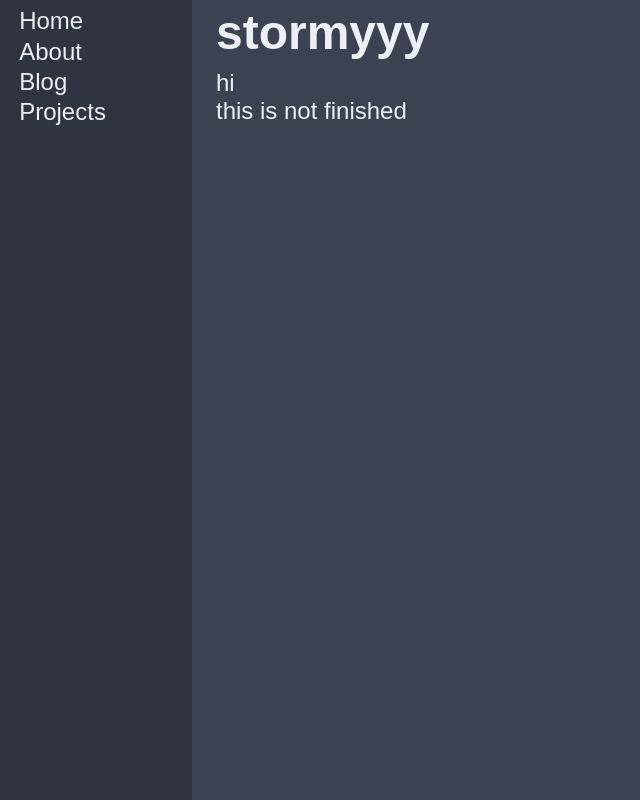
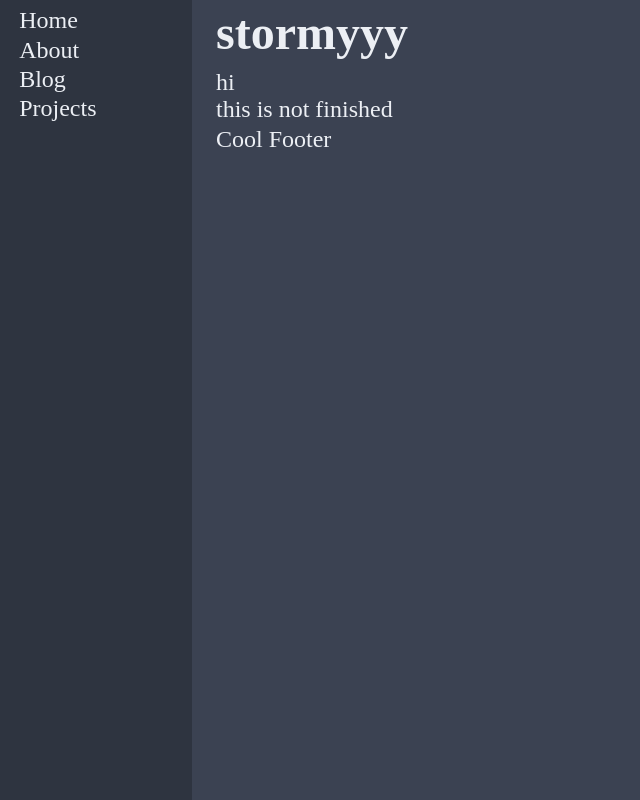
Before and after one commit to StormLight14/my-site, a SvelteKit app: page / in a window 1280 px wide. Shown: the whole page, without its empty margins (0-640 px from the left). Built offline with nearby package versions, Linux system fonts and the light colour scheme.

Commit message:
edit styles a lot

```diff
--- a/package.json
+++ b/package.json
@@ -26,7 +26,11 @@
   },
   "type": "module",
   "dependencies": {
+    "@fontsource/jetbrains-mono": "^5.0.20",
+    "@fontsource/manrope": "^5.0.20",
     "@sveltejs/adapter-static": "^3.0.1",
+    "lucide-svelte": "^0.378.0",
+    "open-props": "^1.7.4",
     "rollup-plugin-svelte": "^7.2.0"
   }
 }
--- /dev/null
+++ b/src/app.scss
@@ -0,0 +1,147 @@
+@import '@fontsource/manrope';
+@import '@fontsource/jetbrains-mono';
+
+html {
+    --font-sans: 'Manrope', sans-serif;
+    --font-mono: 'JetBrains Mono', monospace;
+
+    --brand-dark: var(--orange-3);
+	--text-1-dark: var(--gray-3);
+	--text-2-dark: var(--gray-5);
+	--surface-1-dark: var(--gray-12);
+	--surface-2-dark: var(--gray-11);
+	--surface-3-dark: var(--gray-10);
+	--surface-4-dark: var(--gray-9);
+	--background-dark: var(--gradient-8);
+	--border-dark: var(--gray-9);
+
+	/* light */
+	--brand-light: var(--orange-10);
+	--text-1-light: var(--gray-8);
+	--text-2-light: var(--gray-7);
+	--surface-1-light: var(--gray-0);
+	--surface-2-light: var(--gray-1);
+	--surface-3-light: var(--gray-2);
+	--surface-4-light: var(--gray-3);
+	--background-light: none;
+	--border-light: var(--gray-4);
+}
+
+:root {
+	color-scheme: dark;
+
+	--brand: var(--brand-dark);
+	--text-1: var(--text-1-dark);
+	--text-2: var(--text-2-dark);
+	--surface-1: var(--surface-1-dark);
+	--surface-2: var(--surface-2-dark);
+	--surface-3: var(--surface-3-dark);
+	--surface-4: var(--surface-4-dark);
+	--background: var(--background-dark);
+	--border: var(--border-dark);
+}
+
+@media (prefers-color-scheme: light) {
+	:root {
+		color-scheme: light;
+
+		--brand: var(--brand-light);
+		--text-1: var(--text-1-light);
+		--text-2: var(--text-2-light);
+		--surface-1: var(--surface-1-light);
+		--surface-2: var(--surface-2-light);
+		--surface-3: var(--surface-3-light);
+		--surface-4: var(--surface-4-light);
+		--background: var(--background-light);
+		--border: var(--border-light);
+	}
+}
+
+[color-scheme='dark'] {
+	color-scheme: dark;
+
+	--brand: var(--brand-dark);
+	--text-1: var(--text-1-dark);
+	--text-2: var(--text-2-dark);
+	--surface-1: var(--surface-1-dark);
+	--surface-2: var(--surface-2-dark);
+	--surface-3: var(--surface-3-dark);
+	--surface-4: var(--surface-4-dark);
+	--background: var(--background-dark);
+	--border: var(--border-dark);
+}
+
+[color-scheme='light'] {
+	color-scheme: light;
+
+	--brand: var(--brand-light);
+	--text-1: var(--text-1-light);
+	--text-2: var(--text-2-light);
+	--surface-1: var(--surface-1-light);
+	--surface-2: var(--surface-2-light);
+	--surface-3: var(--surface-3-light);
+	--surface-4: var(--surface-4-light);
+	--background: var(--background-light);
+	--border: var(--border-light);
+}
+
+html {
+    height: 100%
+}
+body {
+    font-size: 1.5rem;
+    background-color: #3b4252;
+    color: #eceff4;
+    margin: 0;
+    height: 100%;
+}
+
+img {
+    border-radius: var(--radius-3);
+}
+
+h1 {
+    margin-top: 0.1em;
+    margin-bottom: 0.2em;
+}
+
+p {
+    margin: 0.1em 0;
+}
+
+ul,
+ol {
+    list-style: none;
+    padding: 0;
+}
+
+.content {
+    display: flex;
+    flex-direction: column;
+    flex: 1;
+}
+
+.navbar {
+    background-color: #2e3440;
+
+    position: static;
+    width: 8em;
+    min-height: 100%;
+
+    ul {
+        margin: 0.3em 0.8em;
+    }
+
+    li {
+        margin-bottom: 0.1em;
+    }
+
+    a {
+        color: #eceff4;
+        text-decoration: none;
+    }
+
+    a:hover {
+        color: #c8cdd6;
+    }
+}
--- /dev/null
+++ b/src/lib/components/footer.svelte
@@ -0,0 +1,14 @@
+<footer>
+    <p>Cool Footer</p>
+</footer>
+
+<style>
+    footer {
+        padding-block: var(--size-7);
+        border-top: 1px solid var(--border);
+    }
+
+    p {
+        color: var(--text-2);
+    }
+</style>
--- a/src/lib/styles/app.scss
+++ /dev/null
@@ -1,56 +0,0 @@
-body {
-    font-family: sans-serif;
-    font-size: 1.5rem;
-    background-color: #3b4252;
-    color: #eceff4;
-    margin: 0;
-}
-
-h1 {
-    margin-top: 0.1em;
-    margin-bottom: 0.2em;
-}
-
-p {
-    margin: 0.1em 0;
-}
-
-.container {
-    display: flex;
-    flex-direction: row;
-    gap: 1em;
-    min-height: 100vh;
-}
-
-.content {
-    display: flex;
-    flex-direction: column;
-    flex: 1;
-}
-
-.navbar {
-    background-color: #2e3440;
-
-    position: static;
-    width: 8em;
-    min-height: 100%;
-
-    ul {
-        list-style-type: none;
-        margin: 0.3em 0.8em;
-        padding: 0;
-    }
-
-    li {
-        margin-bottom: 0.1em;
-    }
-
-    a {
-        color: #eceff4;
-        text-decoration: none;
-    }
-
-    a:hover {
-        color: #c8cdd6;
-    }
-}
--- a/src/routes/+layout.svelte
+++ b/src/routes/+layout.svelte
@@ -1,6 +1,11 @@
 <script>
-    import Navbar from '$lib/components/Navbar.svelte';
-    import '$lib/styles/app.scss';
+    import Navbar from '$lib/components/navbar.svelte';
+    import Footer from '$lib/components/footer.svelte';
+
+    import '../app.scss';
+    import 'open-props/style';
+    import 'open-props/normalize';
+    import 'open-props/buttons';
 </script>
 
 <svelte:head>
@@ -10,6 +15,19 @@
 <div class="container">
     <Navbar/>
     <div>
-        <slot/>
+        <main>
+            <slot/>
+        </main>
+        <Footer/>
     </div>
 </div>
+
+<style>
+    .container {
+        display: flex;
+        flex-direction: row;
+        gap: 1em;
+        min-height: 100vh;
+        max-inline-size: 1440px;
+    }
+</style>
```
Also changed, not shown: src/lib/styles/blog.scss (deleted, +0 -8 lines), src/lib/components/navbar.svelte (renamed from src/lib/components/Navbar.svelte), 1 other file (tests, documents, lock files or other folders).
